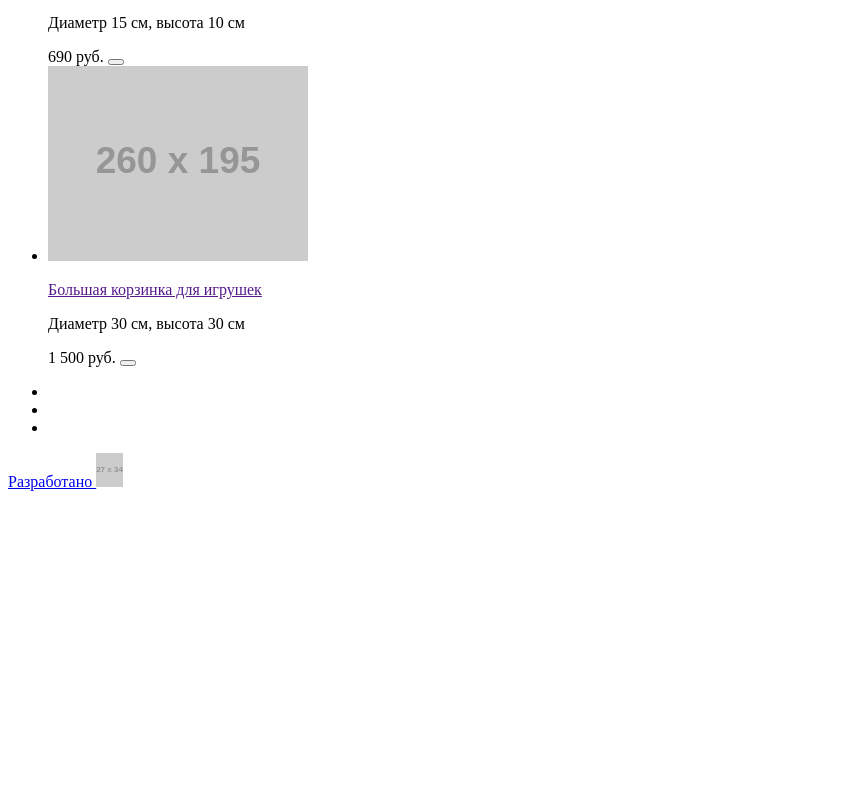
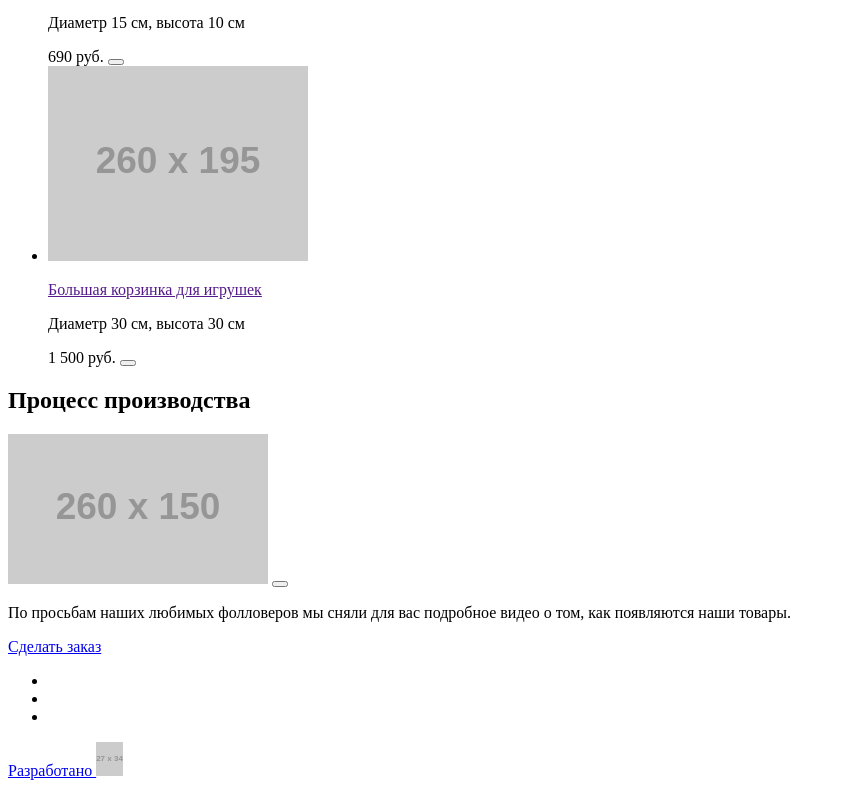
Before and after one commit to aliks-ray/1305465-mishka-20, a plain HTML site: page source/catalog.html in a window 1280 px wide. Shown: the part 819-1615 px from the top of the page, without its empty margins (0-841 px from the left). Before the commit the page ends 1326 px from the top, so only its background shows below. Drawn offline with Linux system fonts and the light colour scheme; placeholder pictures from the web are drawn by us.

Commit message:
Размечен блок с видео на странице каталога

```diff
--- a/source/catalog.html
+++ b/source/catalog.html
@@ -79,6 +79,19 @@
           </li>
         </ul>
       </section>
+
+      <section class="production-process">
+        <h2 class="production-process__title">Процесс производства</h2>
+        <div class="production-process__video-player video-player">
+          <img class="video-player__poster" width="260" height="150" src="https://via.placeholder.com/260x150" alt="Превью для видео о процессе производства">
+          <button class="video-player__button" type="button" aria-label="Play"></button>
+        </div>
+        <p class="production-process__text">
+          По просьбам наших любимых фолловеров мы сняли для вас подробное видео о том, как появляются наши товары.
+        </p>
+        <a class="production-process__link button" href="form.html">Сделать заказ</a>
+      </section>
+
     </main>
 
     <footer class="main-footer">
```
